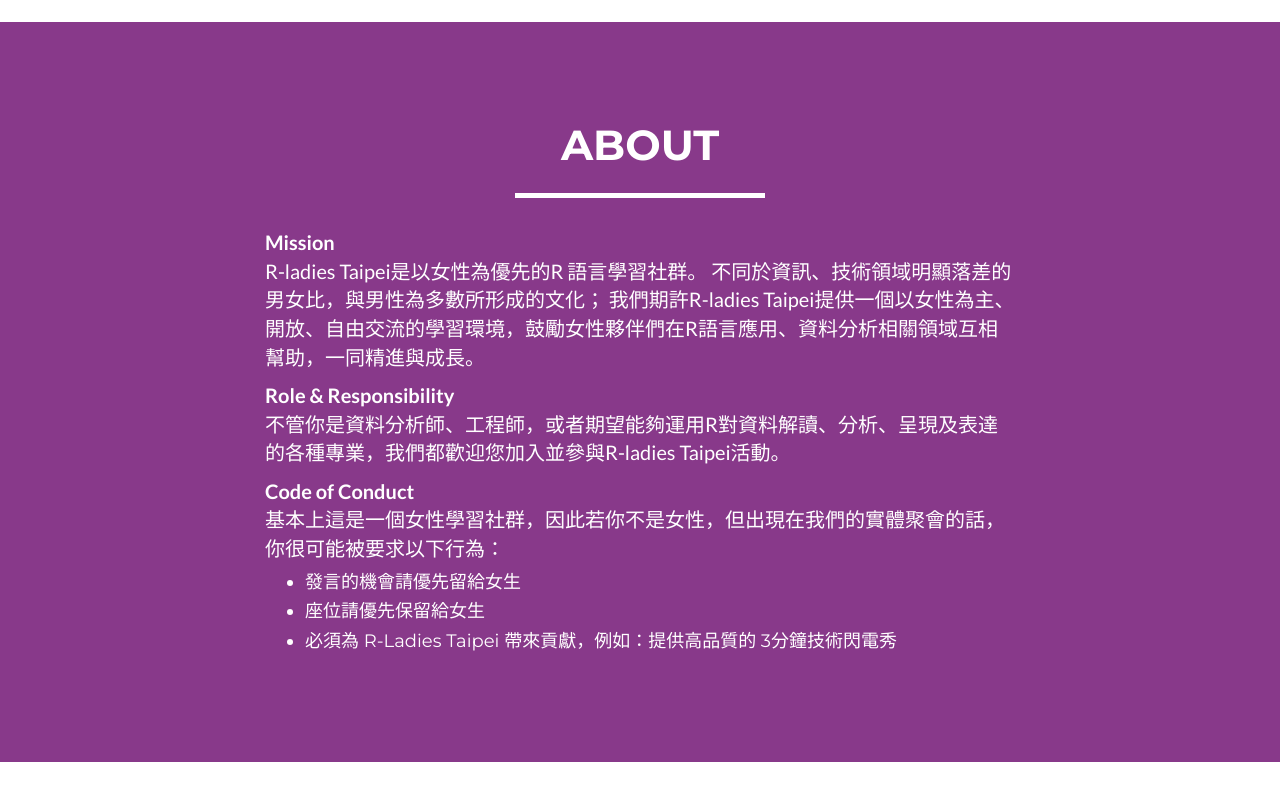
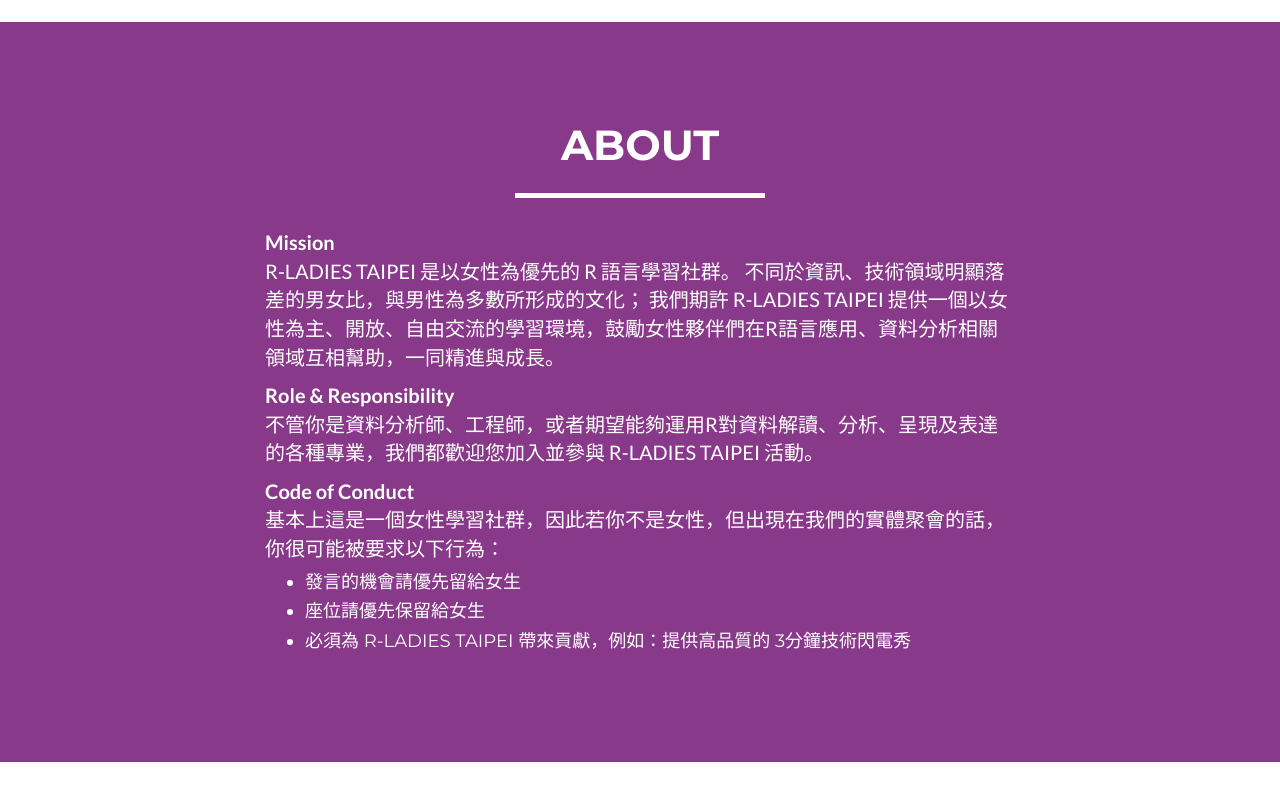
Before and after one commit to rladiestaipei/R-Ladies-Taipei, a website: page index.html in a window 1280 px wide. Shown: the part 722-1522 px from the top of the page. Drawn offline with nearby package versions, Linux system fonts and the light colour scheme.

Commit message:
Update index.html

```diff
--- a/index.html
+++ b/index.html
@@ -73,7 +73,7 @@
                 <div class="col-lg-12">
                     <img class="img-responsive" src="img/profile.png" alt="">
                     <div class="intro-text">
-                        <h1 class="name"> R-ladies Taipei </h1>
+                        <h1 class="name"> R-LADIES TAIPEI </h1>
                         <hr class="star-light">
                         <span class="skills">Let’s meet on the last Monday of every month</span>
                     </div>
@@ -94,15 +94,15 @@
             <div class="row">
                 <div class="col-lg-8 col-lg-offset-2">
                     <p> <b>Mission</b><br>
-                        R-ladies Taipei是以女性為優先的R 語言學習社群。
+                        R-LADIES TAIPEI 是以女性為優先的 R 語言學習社群。
                         不同於資訊、技術領域明顯落差的男女比，與男性為多數所形成的文化；
-                        我們期許R-ladies Taipei提供一個以女性為主、開放、自由交流的學習環境，鼓勵女性夥伴們在R語言應用、資料分析相關領域互相幫助，一同精進與成長。
+                        我們期許 R-LADIES TAIPEI 提供一個以女性為主、開放、自由交流的學習環境，鼓勵女性夥伴們在R語言應用、資料分析相關領域互相幫助，一同精進與成長。
                     </p>
                 </div>
                 <br>
                 <div class="col-lg-8  col-lg-offset-2">
                     <p> <b>Role & Responsibility</b><br>
-                        不管你是資料分析師、工程師，或者期望能夠運用R對資料解讀、分析、呈現及表達的各種專業，我們都歡迎您加入並參與R-ladies Taipei活動。
+                        不管你是資料分析師、工程師，或者期望能夠運用R對資料解讀、分析、呈現及表達的各種專業，我們都歡迎您加入並參與 R-LADIES TAIPEI 活動。
                     </p>
                 </div>
                 <br>
@@ -114,7 +114,7 @@
                             <h4>
                                 <p><li>發言的機會請優先留給女生</li></p>
                                 <p><li>座位請優先保留給女生</li></p>
-                                <p><li>必須為 R-Ladies Taipei 帶來貢獻，例如：提供高品質的 3分鐘技術閃電秀</li></p>
+                                <p><li>必須為 R-LADIES TAIPEI 帶來貢獻，例如：提供高品質的 3分鐘技術閃電秀</li></p>
                             </h4>
                         </ul>
                     </p>
```
